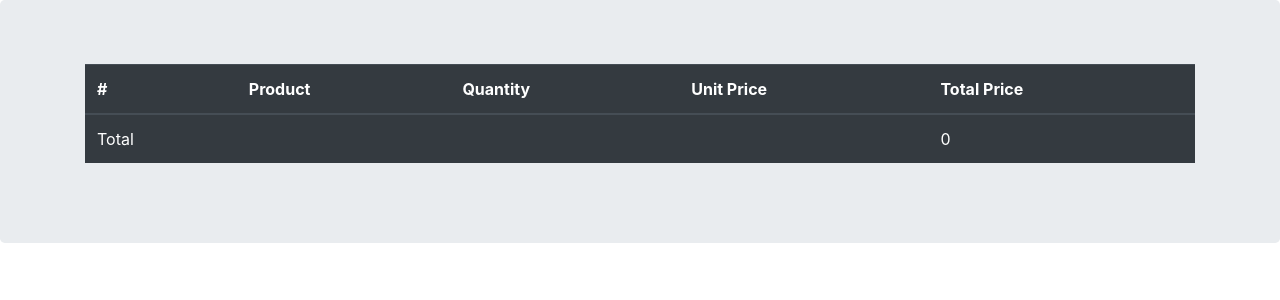
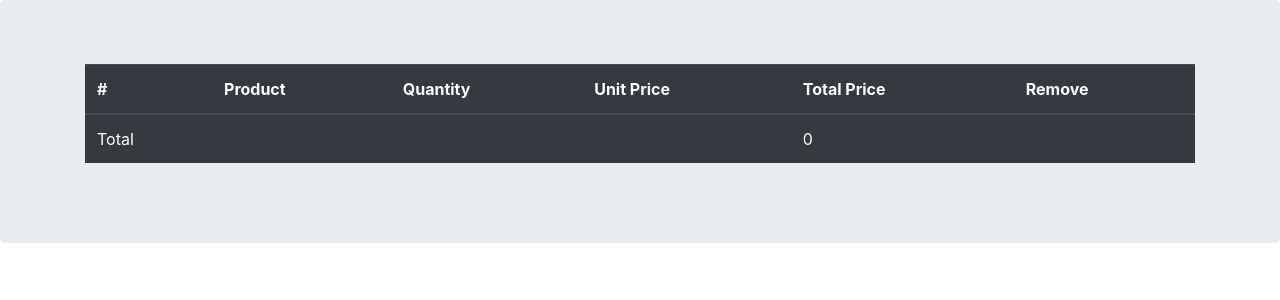
Before and after one commit to youneskazemi/ShopOnlineDjango, a Django app: page /cart/ in a window 1280 px wide. Shown: the part 56-356 px from the top of the page. Run offline with Django 3.2, Linux system fonts and the light colour scheme; some libraries are stand-ins or nearby versions.

Commit message:
cart remove

```diff
--- a/cart/cart.py
+++ b/cart/cart.py
@@ -11,6 +11,13 @@ class Cart:
         if not cart:
             cart = self.session[CART_SESSION_ID] = dict()
         self.cart = cart
+
+    def remove(self, product):
+        product_id = str(product.id)
+
+        if product_id in self.cart:
+            del self.cart[product_id]
+            self.save()
 
     def add(self, product, quantity):
         product_id = str(product.id)
--- a/cart/templates/cart/detail.html
+++ b/cart/templates/cart/detail.html
@@ -11,6 +11,7 @@
             <th scope="col">Quantity</th>
             <th scope="col">Unit Price</th>
             <th scope="col">Total Price</th>
+            <th scope="col">Remove</th>
         </tr>
         </thead>
         <tbody>
@@ -23,6 +24,7 @@
                 <td>{{ i.quantity }}</td>
                 <td>{{ i.price }}</td>
                 <td>{{ i.total_price }}</td>
+                <td><a href="{% url "cart:cart_remove" i.product.id %}">Remove</a></td>
 
 
             </tr>
--- a/cart/urls.py
+++ b/cart/urls.py
@@ -5,4 +5,5 @@ app_name = 'cart'
 urlpatterns = [
     path('', views.detail, name="detail"),
     path('add/<int:product_id>/', views.cart_add, name="cart_add"),
+    path('remove/<int:product_id>', views.cart_remove, name="cart_remove")
 ]
--- a/cart/views.py
+++ b/cart/views.py
@@ -19,3 +19,10 @@ def cart_add(request, product_id):
         cd = form.cleaned_data
         cart.add(product=product, quantity=cd['quantity'])
     return redirect("cart:detail")
+
+
+def cart_remove(request, product_id):
+    cart = Cart(request)
+    product = get_object_or_404(Product, id=product_id)
+    cart.remove(product)
+    return redirect("cart:detail")
```
